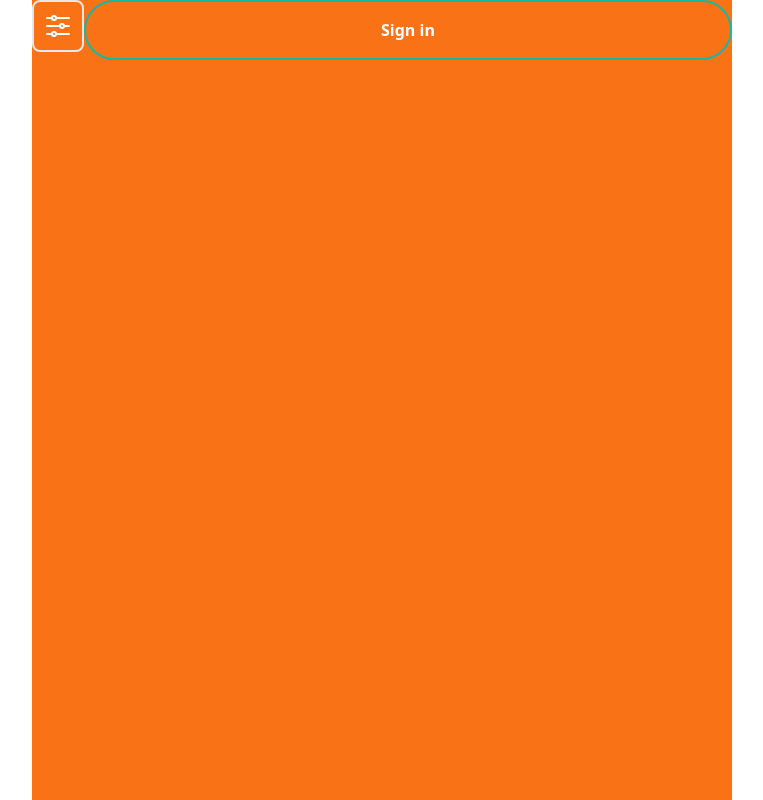
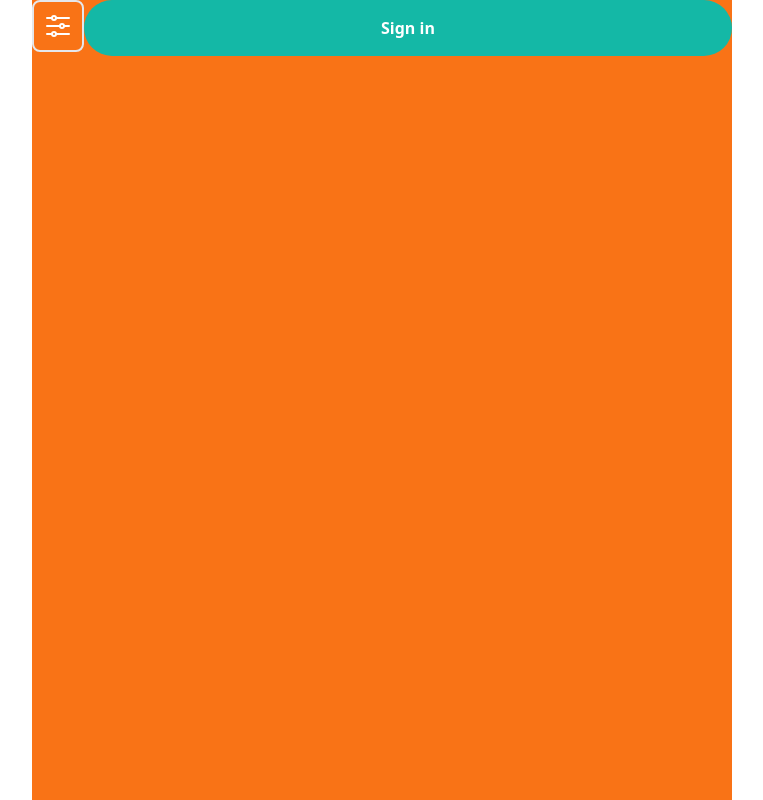
Before and after one commit to josephajibodu/qwikbill, a React (Vite) app: page / in a window 1280 px wide. Shown: the whole page, without its empty margins (258-1021 px from the left). Built offline with nearby package versions, Linux system fonts and the light colour scheme.

Commit message:
style: add opacity to button background color

```diff
--- a/src/App.jsx
+++ b/src/App.jsx
@@ -6,7 +6,7 @@ function App() {
   return (
     <div className="flex text-3xl w-full bg-orange-500 h-screen md:w-[700px]">
       <Badge variant="solid" />
-      <Button variant="outline">Sign in</Button>
+      <Button variant="solid">Sign in</Button>
     </div>
   );
 }
--- a/src/components/ui/button.jsx
+++ b/src/components/ui/button.jsx
@@ -6,10 +6,11 @@ export default function Button({ variant, children }) {
 
   switch (variant) {
     case "solid":
-      bgColor = "bg-teal-500";
+      bgColor = "bg-teal-500 hover:bg-teal-500/90";
       break;
     case "outline":
-      bgColor = "bg-transparent border-2 border-solid border-teal-500";
+      bgColor =
+        "bg-transparent hover:bg-transparent/90 border-2 border-solid border-teal-500";
       break;
     default:
       bgColor = "bg-black";
```
